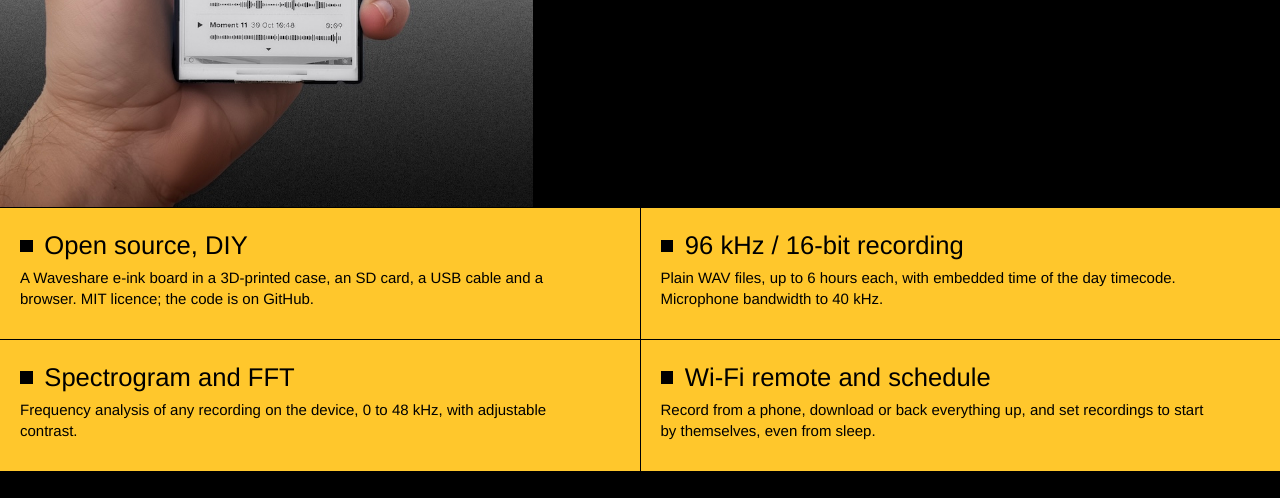
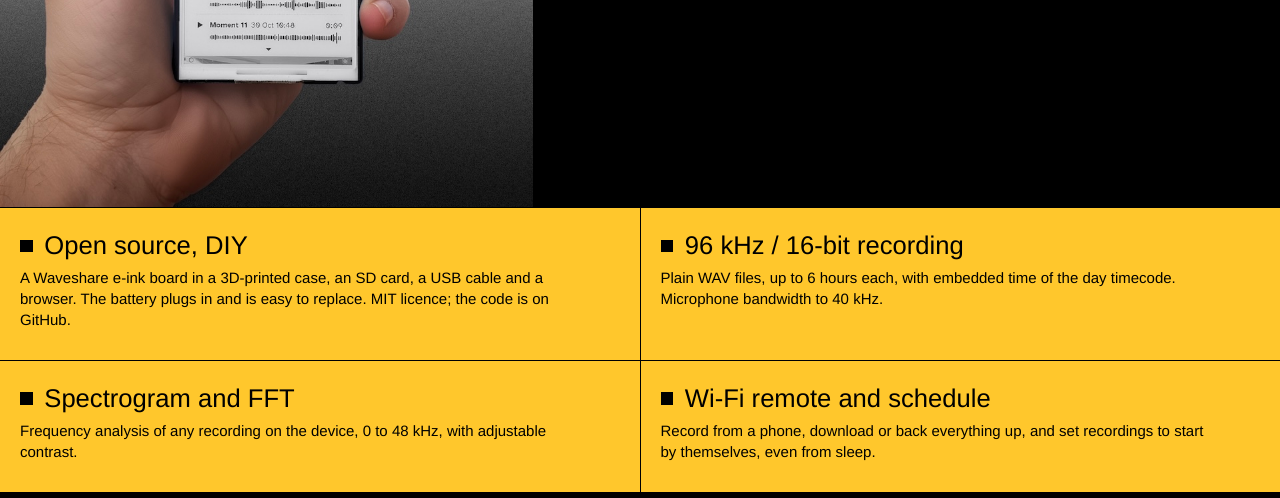
Before and after one commit to LOM-instruments/zvukopis, a plain HTML site: page docs/index.html in a window 1280 px wide. Shown: the part 550-1048 px from the top of the page. Drawn offline with nearby package versions, Linux system fonts and the light colour scheme; no server answers.

Commit message:
Project page: the battery plugs in and is easy to replace
Said in the first of the four feature cells, at the author's request.

Co-Authored-By: Claude Fable 5.2 <noreply@anthropic.com>

```diff
--- a/docs/index.html
+++ b/docs/index.html
@@ -78,7 +78,7 @@
 </section>
 
 <section class="band four" aria-label="In short">
-  <div class="cell"><h1 class="title">Open source, DIY</h1><p class="note">A Waveshare e-ink board in a 3D-printed case, an SD card, a USB cable and a browser. MIT licence; the code is on GitHub.</p></div>
+  <div class="cell"><h1 class="title">Open source, DIY</h1><p class="note">A Waveshare e-ink board in a 3D-printed case, an SD card, a USB cable and a browser. The battery plugs in and is easy to replace. MIT licence; the code is on GitHub.</p></div>
   <div class="cell"><h1 class="title">96 kHz / 16-bit recording</h1><p class="note">Plain WAV files, up to 6 hours each, with embedded time of the day timecode. Microphone bandwidth to 40 kHz.</p></div>
   <div class="cell"><h1 class="title">Spectrogram and FFT</h1><p class="note">Frequency analysis of any recording on the device, 0 to 48 kHz, with adjustable contrast.</p></div>
   <div class="cell"><h1 class="title">Wi-Fi remote and schedule</h1><p class="note">Record from a phone, download or back everything up, and set recordings to start by themselves, even from sleep.</p></div>
```
